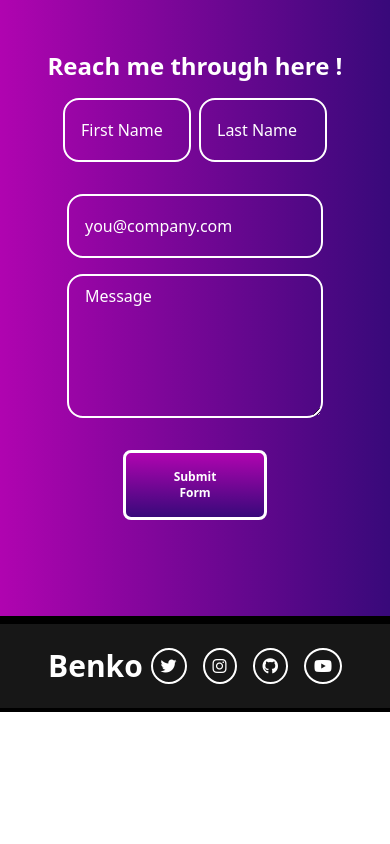
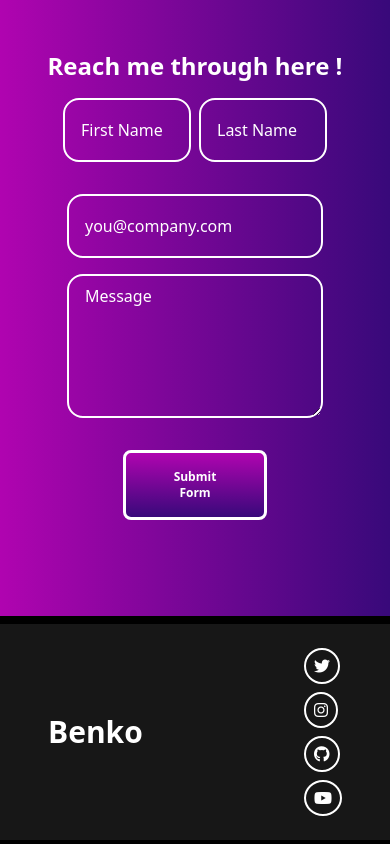
Before and after one commit to MatijaBenko/React_Personal_Website, a React (Create React App) app: page / in a window 390 px wide. Shown: the part 3233-4077 px from the top of the page. Before the commit the page ends 3945 px from the top, so only its background shows below. Built offline with nearby package versions, Linux system fonts and the light colour scheme.

Commit message:
Integrated responsiveness on footer component

```diff
--- a/src/components/footer.tsx
+++ b/src/components/footer.tsx
@@ -2,9 +2,11 @@ function Footer(): JSX.Element {
   return (
     <>
       <div className="footer border-y-4 border-black bg-[#171717]">
-        <div className="wrap flex justify-between items-center px-12 text-white font-bold py-6 tl:px-4 tl:py-4 ">
+        <div className="wrap flex justify-between items-center px-12 text-white font-bold py-6 tl:px-4 tl:py-4">
           <h1 className="text-3xl">Benko</h1>
-          <div className="flex gap-4 cursor-pointer ">
+          <div className="flex gap-4 cursor-pointer
+          xs:gap-2 xs:flex-col
+          2xs:gap-2 2xs:flex-col">
             <a href="https://twitter.com/MatijaBenko_" target="_blank" rel="noreferrer">
               <i className="fa-brands fa-twitter border-[2px] border-white p-2 rounded-[100%] hover:bg-white hover:text-black"></i>
             </a>
```
